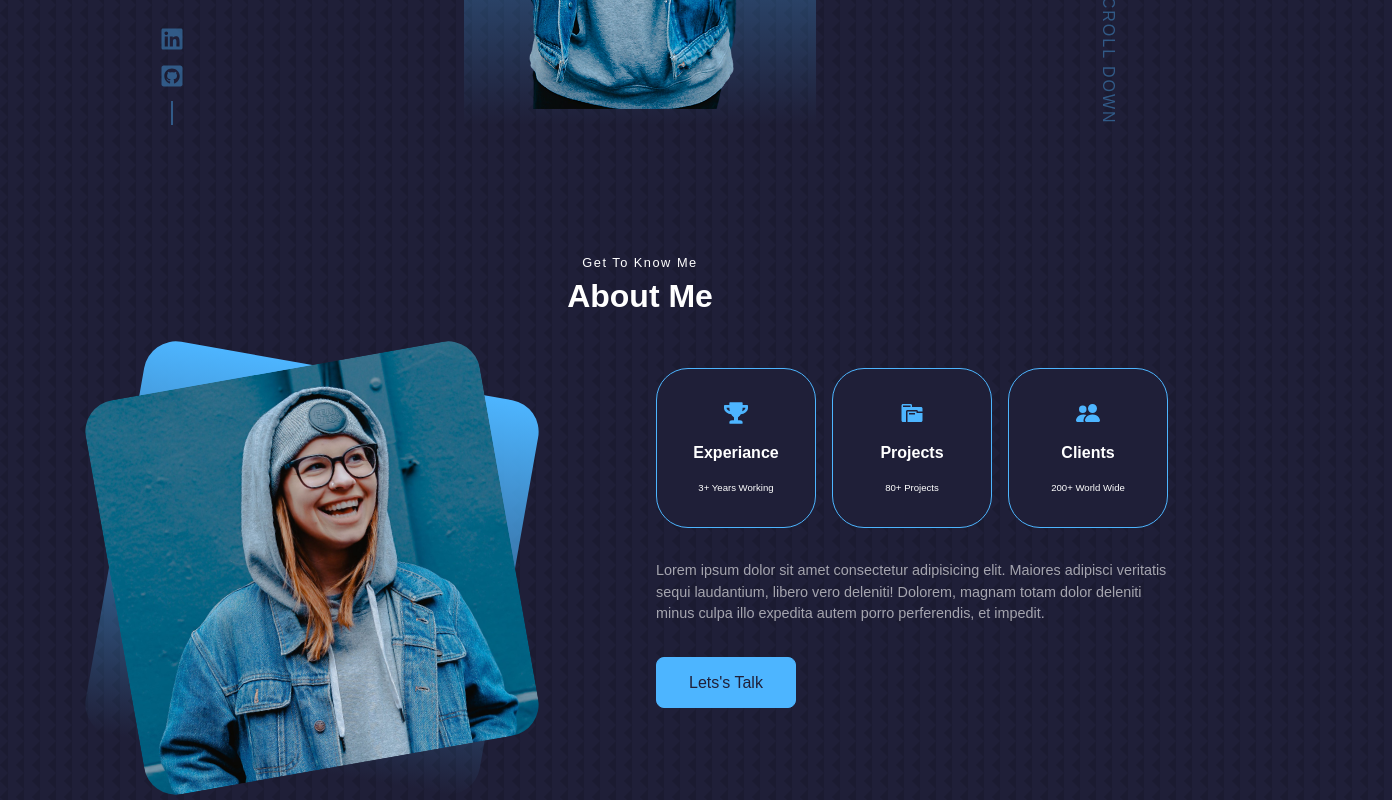
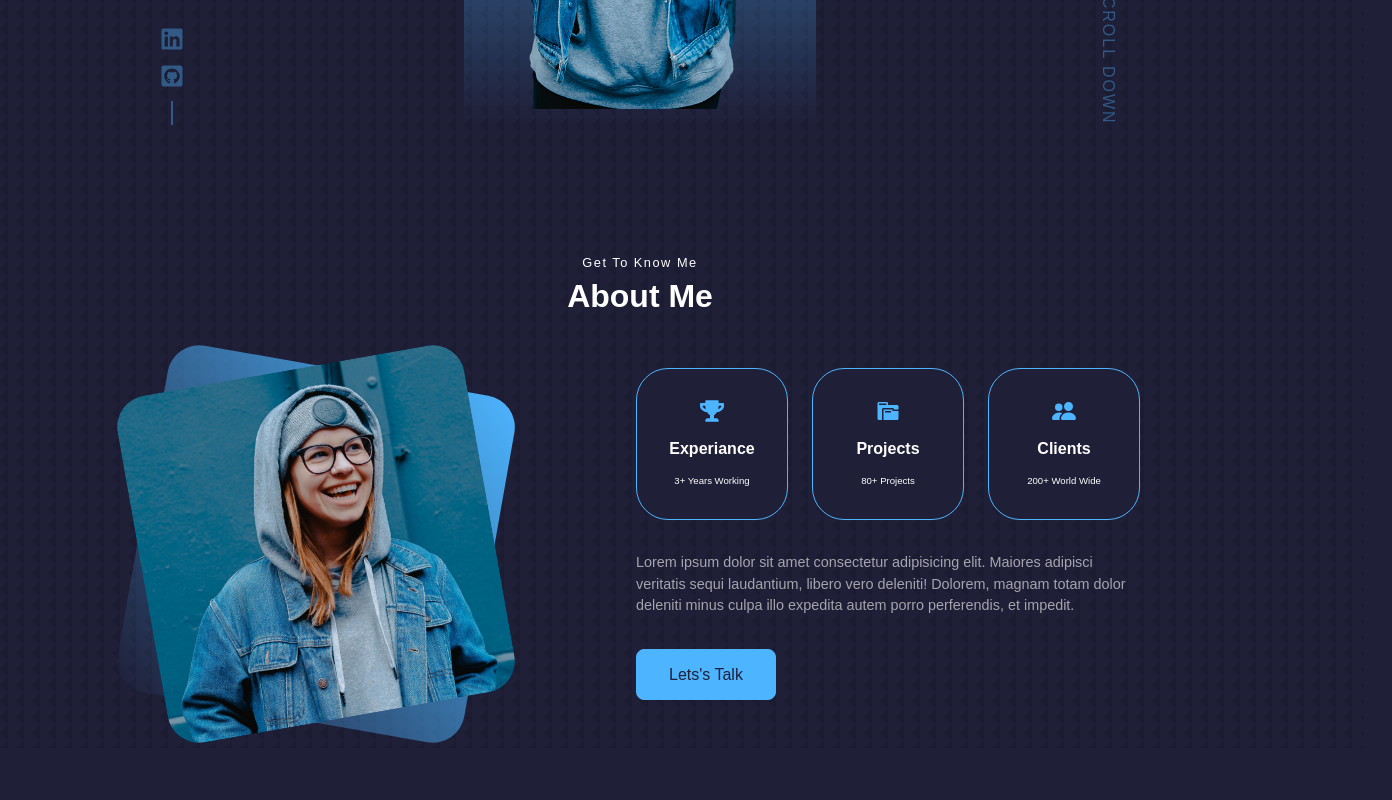
Before and after one commit to JJAHMEDAMER/React-Projects, a React (Create React App) app in the folder Full-Projects/portofolio-01/: page / in a window 1280 px wide. Shown: the part 779-1579 px from the top of the page, 1392 px wide, since content can reach past the window. After the commit the page ends 1527 px from the top, so only its background shows below. Built offline with nearby package versions, Linux system fonts and the light colour scheme.

Commit message:
use aspect ratio for square divs

```diff
--- a/Full-Projects/portofolio-01/src/components/about-me/aboutMe.css
+++ b/Full-Projects/portofolio-01/src/components/about-me/aboutMe.css
@@ -7,18 +7,18 @@
 
 
 .about--img>.img--bg {
-    width: 25rem;
-    height: 25rem;
+    width: 22rem;
+    aspect-ratio: 1/1;
     border-radius: 2rem;
-    background: linear-gradient(var(--prim-color), #fff0);
+    background: linear-gradient(225deg, var(--prim-color), #fff0);
 
     position: absolute;
     transform: rotate(10deg);
 }
 
 .about--img>img {
-    width: 25rem;
-    height: 25rem;
+    width: 22rem;
+    aspect-ratio: 1/1;
     border-radius: 2rem;
     position: relative;
     transform: rotate(-10deg);
@@ -33,7 +33,7 @@
 
 .about--cards {
     display: flex;
-    gap: 1rem;
+    gap: 1.5rem;
 }
 
 .about--single--card {
@@ -41,9 +41,11 @@
     flex-direction: column;
     align-items: center;
     justify-content: space-around;
-    width: 10rem;
-    height: 10rem;
+
+    width: 9.5rem;
+    aspect-ratio: 1/1;
     padding: 1.5rem;
+
     border-radius: 2rem;
     border-style: solid;
     border-width: 1px;
@@ -58,6 +60,7 @@
 
 .about--single--card>p {
     font-size: 0.6rem;
+    font-weight: 200;
 }
 
 .about--single--card>.icon {
```
